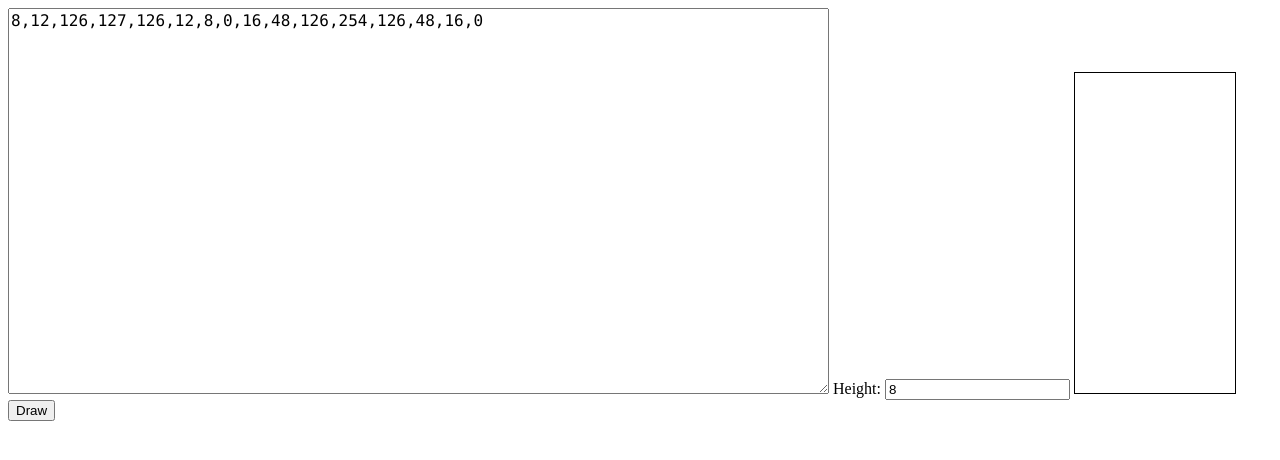
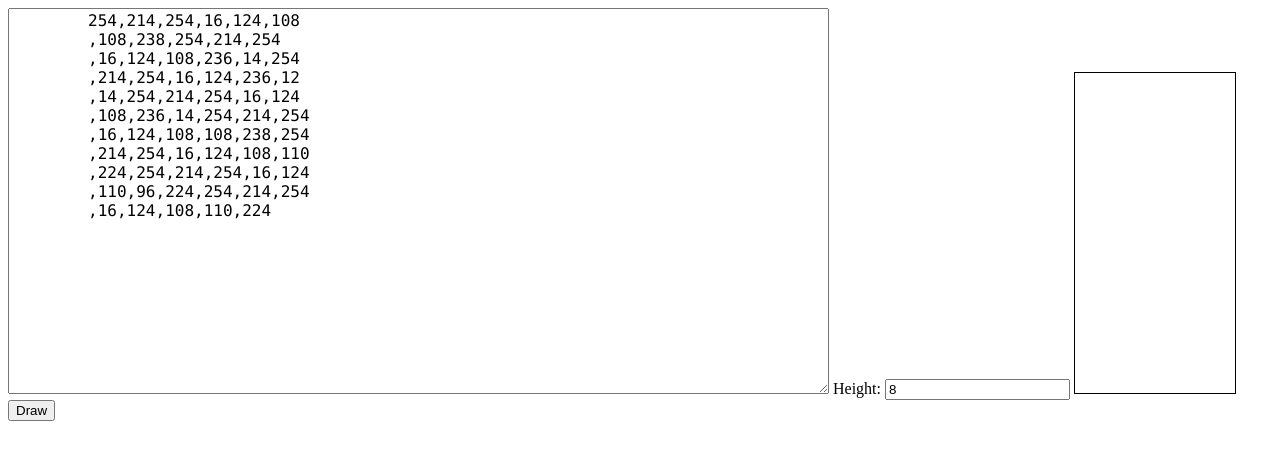
Before and after one commit to jtsom/DisplayListDecoder, a plain HTML site: page JS/bitmap.html in a window 1280 px wide. Drawn offline with Linux system fonts and the light colour scheme.

Commit message:
better sample bitmap data

```diff
--- a/JS/bitmap.html
+++ b/JS/bitmap.html
@@ -19,7 +19,17 @@
 
 <body>
     <textarea name="bitmap" id="bitmap" cols="80" rows="20">
-8,12,126,127,126,12,8,0,16,48,126,254,126,48,16,0
+        254,214,254,16,124,108
+        ,108,238,254,214,254
+        ,16,124,108,236,14,254
+        ,214,254,16,124,236,12
+        ,14,254,214,254,16,124
+        ,108,236,14,254,214,254
+        ,16,124,108,108,238,254
+        ,214,254,16,124,108,110
+        ,224,254,214,254,16,124
+        ,110,96,224,254,214,254
+        ,16,124,108,110,224
     </textarea>
     Height: <input type="text" id="e-height" value="8">
     <canvas id="bits" width="160" height="320"></canvas>
```
